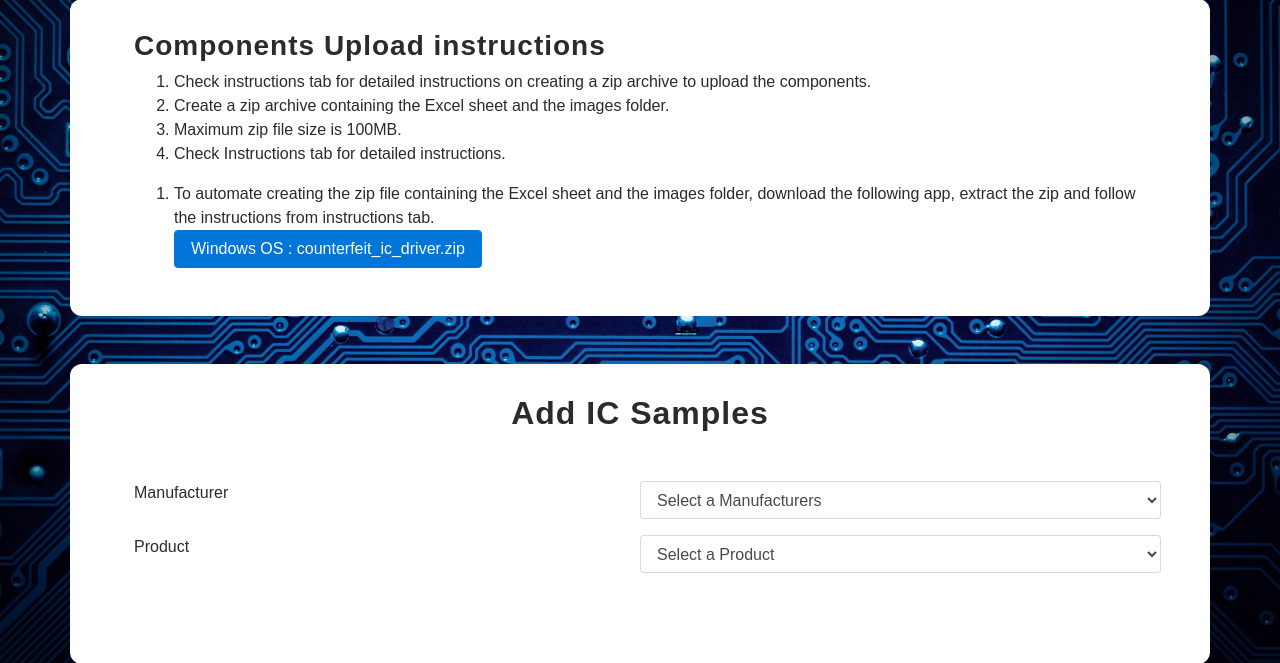
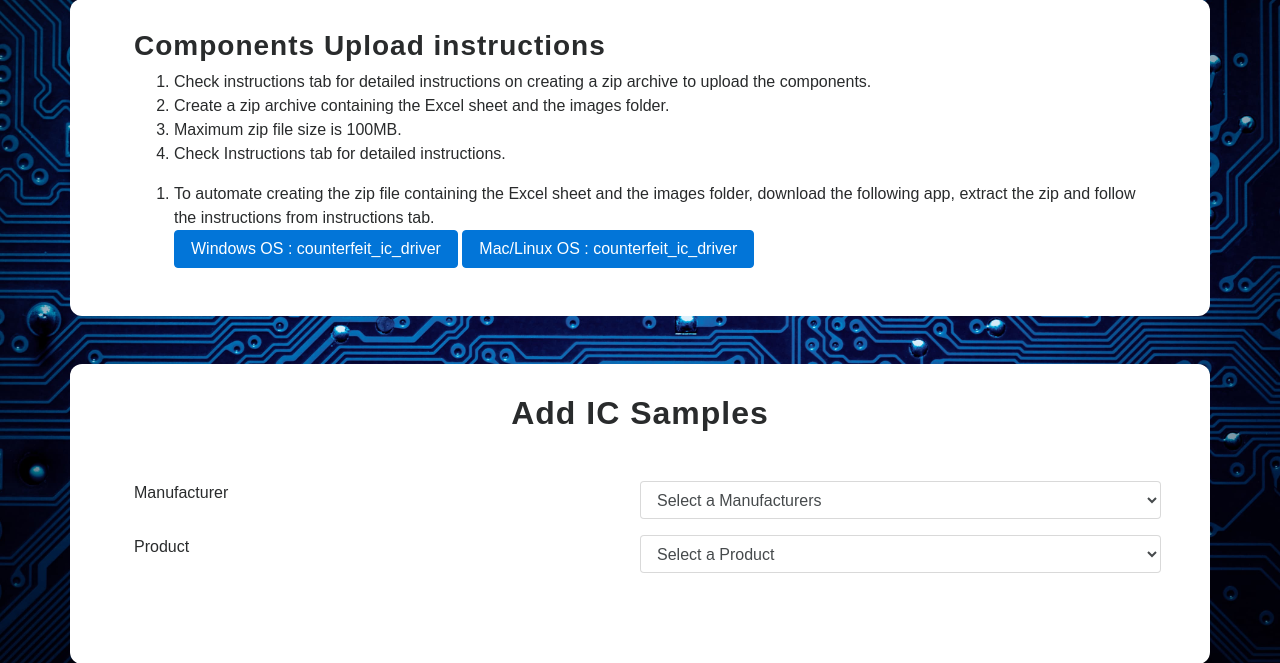
Before and after one commit to ufficsic/counterfeit_ic, a Python web app: template templates/inventory/add_components.html in a window 1280 px wide. Shown: the part 186-849 px from the top of the page. Run offline with Jinja, Linux system fonts and the light colour scheme; the template is opened without the code that fills it, so the values that code supplies are empty; some libraries are stand-ins or nearby versions.

Commit message:
linux driver

```diff
--- a/static/py_scripts/counterfeit_ic_driver.py
+++ b/static/py_scripts/counterfeit_ic_driver.py
@@ -86,7 +86,7 @@ CURRENT_DIR = Path(__file__).parent.absolute()
 ROW_START = 68
 SAMPLE_ID = 1
 
-import sys
+
 def create_workbook(base_dir, files_to_zip, zip_path_name, upload_workbook_path, defect_name_map):
     # xfile = shutil.copyfile(sample_upload_file_path, upload_workbook_path)
     wb = Workbook()
@@ -150,7 +150,8 @@ def create_image_upload_archive(path, base_dir, zip_image_dir, accepted_images,
                     total_size = 0.0
                     files_to_zip.append(file)
     if files_to_zip:
-        create_zip_archive(base_dir, product_dir, files_to_zip, defect_name_map)
+        create_zip_archive(base_dir, product_dir,
+                           files_to_zip, defect_name_map)
         total_size = 0.0
         files_to_zip.clear()
 
--- a/templates/inventory/add_components.html
+++ b/templates/inventory/add_components.html
@@ -16,7 +16,11 @@
             app, extract the zip and follow the instructions from instructions tab.</li>
         <a class="btn btn-primary"
             href="{{ url_for('static', filename='py_scripts/windows/counterfeit_ic_driver.exe') }}" download>
-            Windows OS : counterfeit_ic_driver.zip
+            Windows OS : counterfeit_ic_driver
+        </a>
+        <a class="btn btn-primary"
+            href="{{ url_for('static', filename='py_scripts/mac_or_linux/counterfeit_ic_driver') }}" download>
+            Mac/Linux OS : counterfeit_ic_driver
         </a>
     </ol>
 </div>
--- a/templates/inventory/create_components.html
+++ b/templates/inventory/create_components.html
@@ -17,7 +17,11 @@
             app, extract the zip and follow the instructions from instructions tab.</li>
         <a class="btn btn-primary"
             href="{{ url_for('static', filename='py_scripts/windows/counterfeit_ic_driver.exe') }}" download>
-            Windows OS : counterfeit_ic_driver.zip
+            Windows OS : counterfeit_ic_driver
+        </a>
+        <a class="btn btn-primary"
+            href="{{ url_for('static', filename='py_scripts/mac_or_linux/counterfeit_ic_driver') }}" download>
+            Mac/Linux OS : counterfeit_ic_driver
         </a>
     </ol>
 </div>
```
Also changed, not shown: 1 other file.
